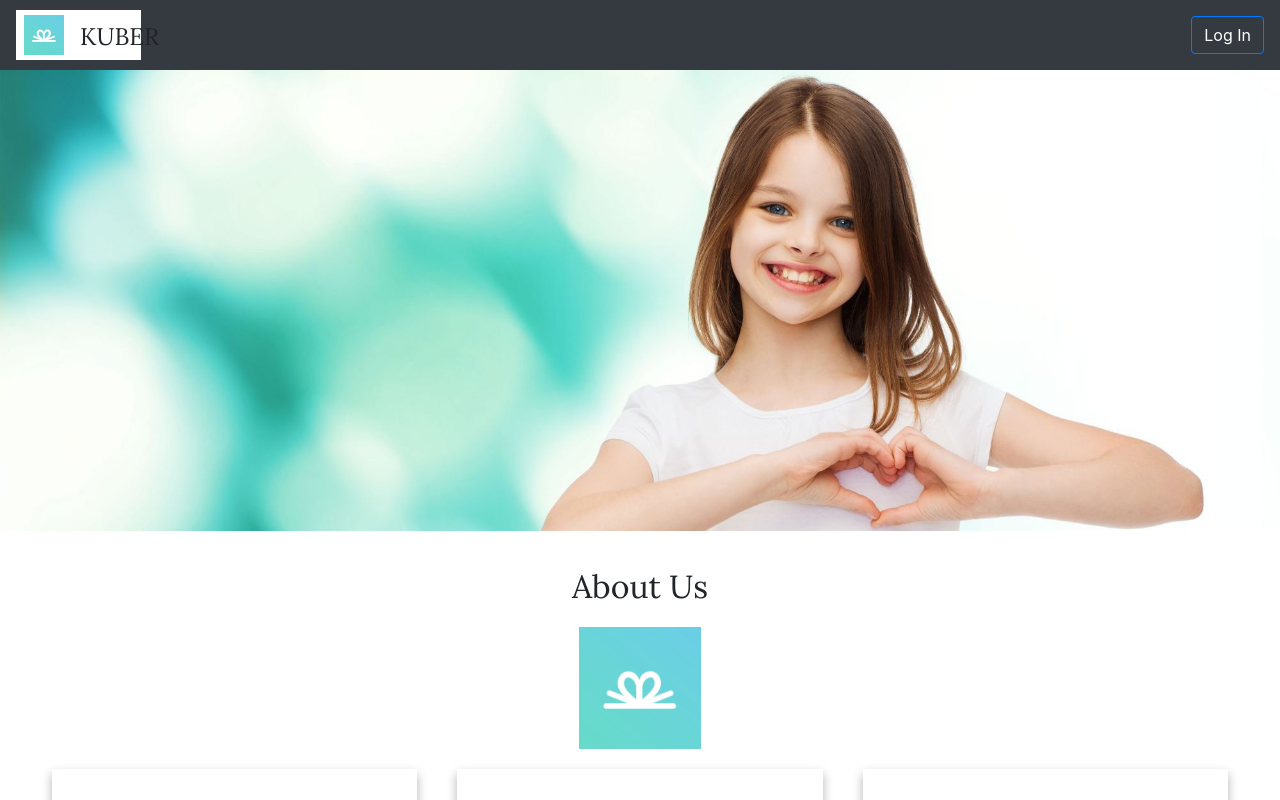
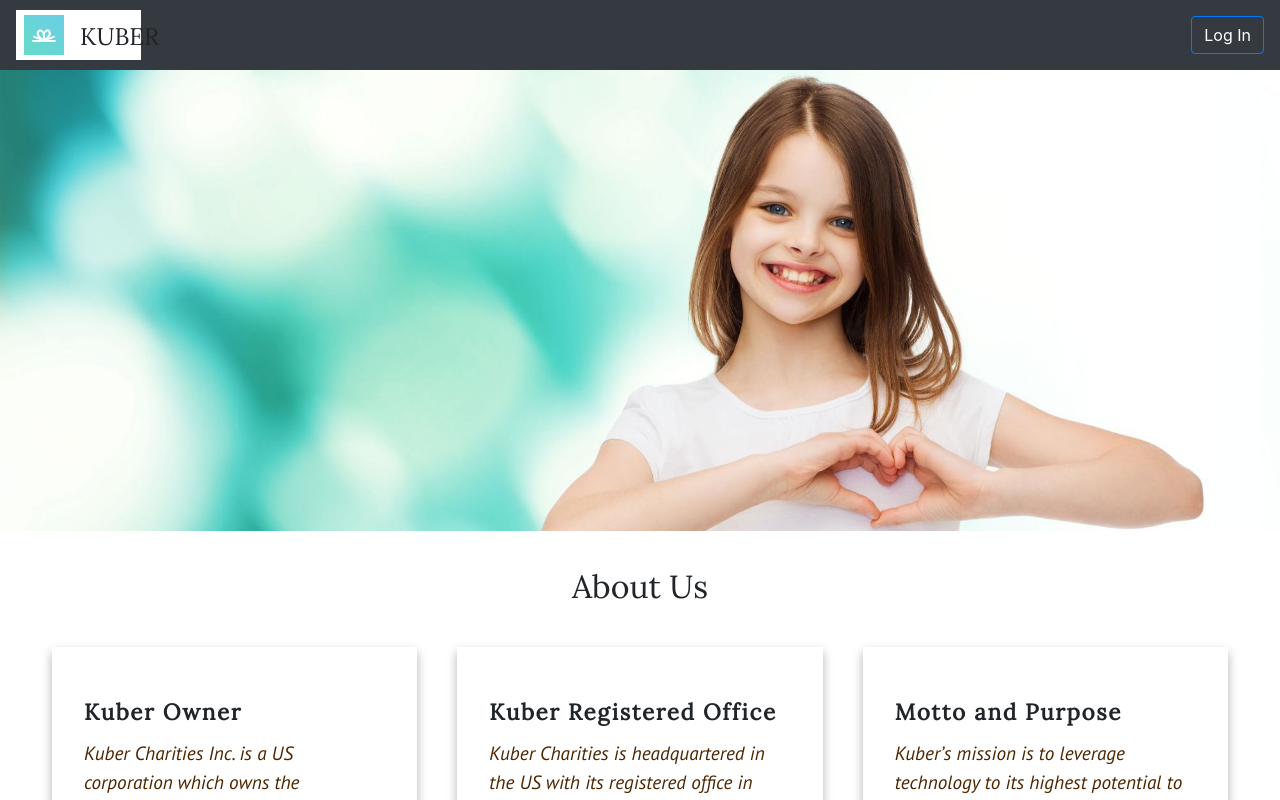
Before and after one commit to Vinutkubsad/KUBER, an Angular app: page /#/home in a window 1280 px wide. Shown: the top 800 px of the page. Built offline with nearby package versions, Linux system fonts and the light colour scheme; what ngx-pagination would draw is missing.

Commit message:
change in design homepage

```diff
--- a/src/app/start-page/start-page.component.css
+++ b/src/app/start-page/start-page.component.css
@@ -78,7 +78,7 @@
 .image-layout img {
   margin: 0;
   width: 100%;
-  max-width: 1780px;
+  /* max-width: 1780px; */
   height: 100%;
   max-height: 500px;
   background-repeat: no-repeat;
--- a/src/app/start-page/start-page.component.html
+++ b/src/app/start-page/start-page.component.html
@@ -42,7 +42,7 @@
           <div class="heading">
             <p>about us</p>
           </div>
-          <img src="../../assets/Images/kuber-HD.jpg" alt="">
+          <!-- <img src="../../assets/Images/kuber-HD.jpg" alt=""> -->
           <div class="wrap-details">
             <div class="wrap-div">
                 <span>Kuber Owner</span>
```
